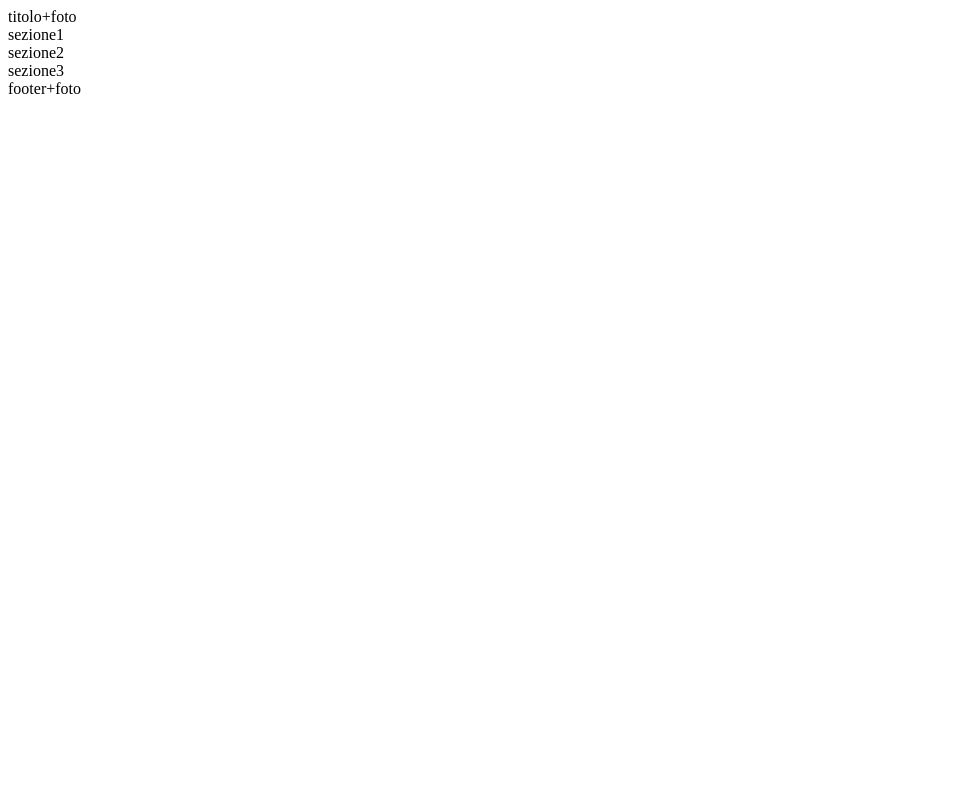
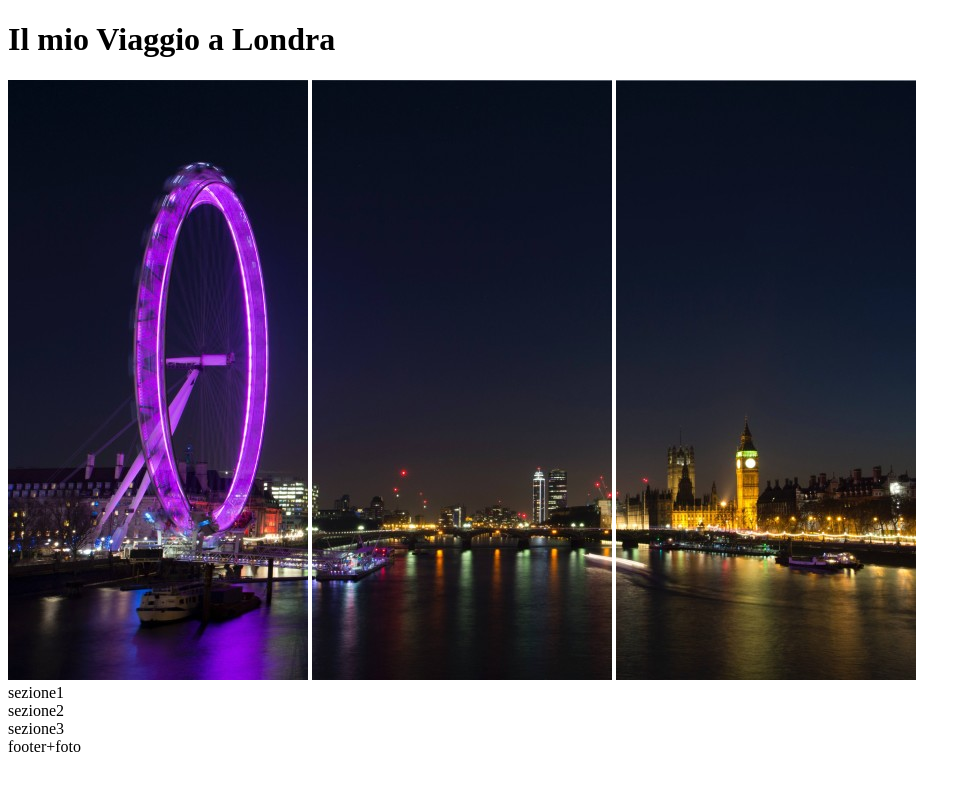
Before and after one commit to RiccardoLoPresti/html-london-trip, a plain HTML site: page index.html in a window 1280 px wide. Shown: the whole page, without its empty margins (0-971 px from the left). Drawn offline with Linux system fonts and the light colour scheme.

Commit message:
add header

```diff
--- a/index.html
+++ b/index.html
@@ -8,9 +8,14 @@
 </head>
 <body>
 
+  <!--titolo pagina-->
   <header>
-    titolo+foto
+    <h1>Il mio Viaggio a Londra</h1>
+    <img src="img/foto1.jpg" alt="ferris wheel">
+    <img src="img/foto2.jpg" alt="ferris wheel">
+    <img src="img/foto3.jpg" alt="ferris wheel">
   </header>
+
 
   <main>
 
```
Also changed, not shown: img/foto1.jpg (added), img/foto2.jpg (added), img/foto3.jpg (added).
